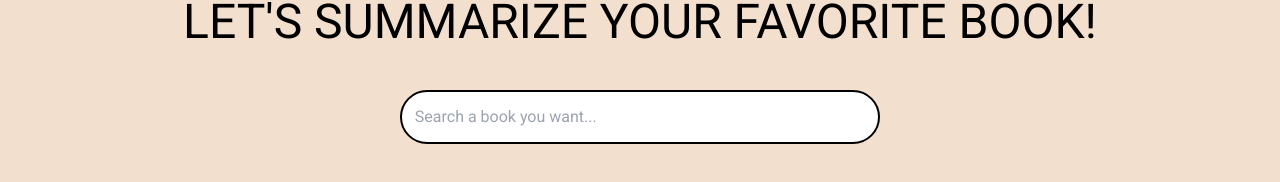
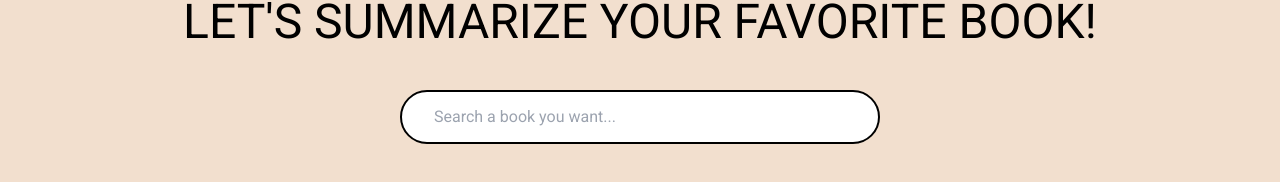
Before and after one commit to focuscw0w/book-summary, a Next.js app: page / in a window 1280 px wide. Shown: the part 218-400 px from the top of the page. Built offline with nearby package versions, Linux system fonts and the light colour scheme.

Commit message:
fixed SearchInput padding

```diff
--- a/src/app/components/SearchInput/SearchInput.module.css
+++ b/src/app/components/SearchInput/SearchInput.module.css
@@ -1,7 +1,7 @@
 .input {
     width: 30rem;
     margin-top: 2rem;
-    padding: .8rem;
+    padding: .8rem 2rem;
 
     display: block;
     margin-left: auto;
```
